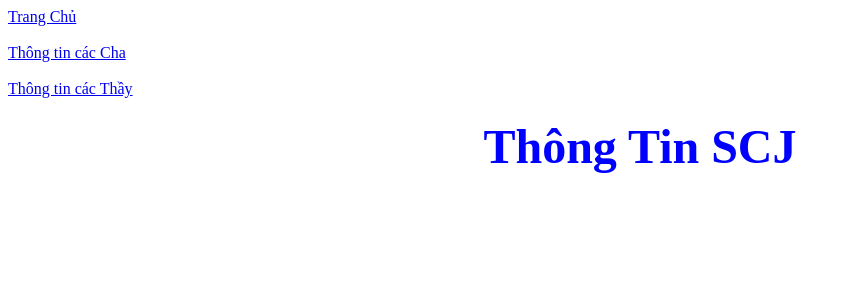
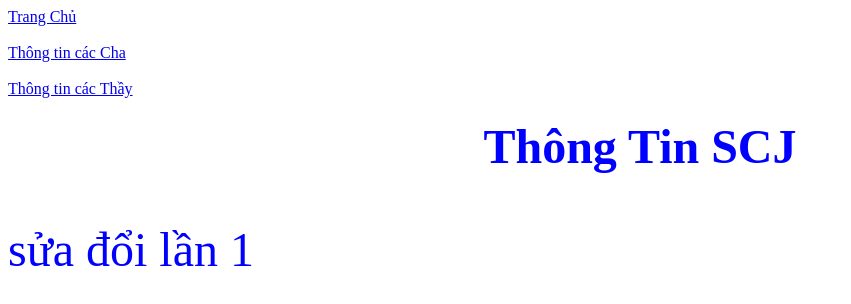
Before and after one commit to thongtinscj/1111, a plain HTML site: page index.html in a window 1280 px wide. Shown: the whole page, without its empty margins (0-851 px from the left). Drawn offline with Linux system fonts and the light colour scheme.

Commit message:
2nd commit

```diff
--- a/index.html
+++ b/index.html
@@ -16,5 +16,6 @@
 <br>
     <h1 align="center"><font color="blue"
         size="70">Thông Tin SCJ</h1>
+        <p>sửa đổi lần 1</p>
   </body>
 </html>
```
